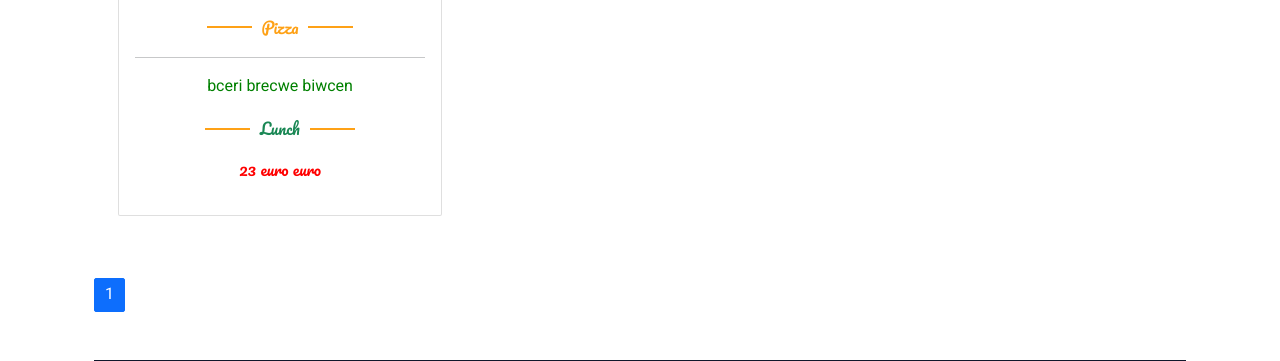
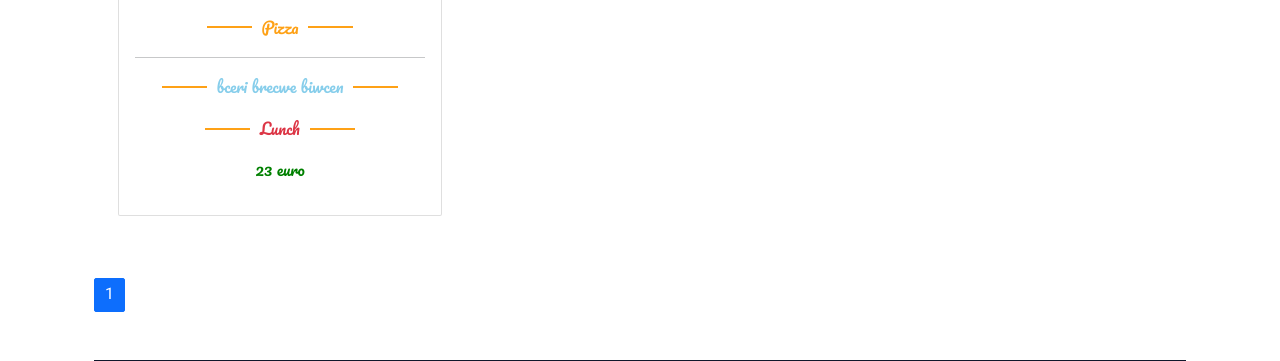
Before and after one commit to intiqamquluzada/fizuli-restaurant, a Django app: page /menu/ in a window 1280 px wide. Shown: the part 1382-1743 px from the top of the page. Run offline with Django 4.2, Linux system fonts and the light colour scheme; data comes from the database, SQL or seed files in the repository; some libraries are stand-ins or nearby versions.

Commit message:
last touches

```diff
--- a/templates/cateringmenu.html
+++ b/templates/cateringmenu.html
@@ -54,7 +54,7 @@
                                     <tr>
 
                                         <td><span><img class="flex-shrink-0 img-fluid rounded mb-2" src="{{meal.image.url}}" alt="" style="width: 70px;height: 50px;">{{ meal.name }}</span></td>
-                                        <td><span>${{ meal.price }}</span></td>
+                                        <td><span>€{{ meal.price }}</span></td>
                                     </tr>
                                     <tr>
                                         <td>{{ meal.ingredients }}</td>
--- a/templates/menu.html
+++ b/templates/menu.html
@@ -61,9 +61,9 @@
                     <div class="card-body">
                         <a href="" class="section-title ff-secondary text-center text-primary fw-normal">{{f.food_name}}</a>
                         <hr>
-                        <p style="color:green;" >{{f.receipt}}</p>
-                        <p style="color:orange;" class="section-title ff-secondary text-center text-success fw-normal">{{f.category.name}}</p>
-                        <p style="color:red;" class="ff-secondary">{{f.price}} euro</p>
+                        <p style="color:skyblue;" class="section-title ff-secondary " >{{f.receipt}}</p> <br>
+                        <p style="color:red;" class="section-title ff-secondary text-center text-danger fw-normal">{{f.category.name}}</p>
+                        <p style="color:green;" class="ff-secondary">{{f.price}}</p>
                     </div>
                 </div>
             </div>
```
